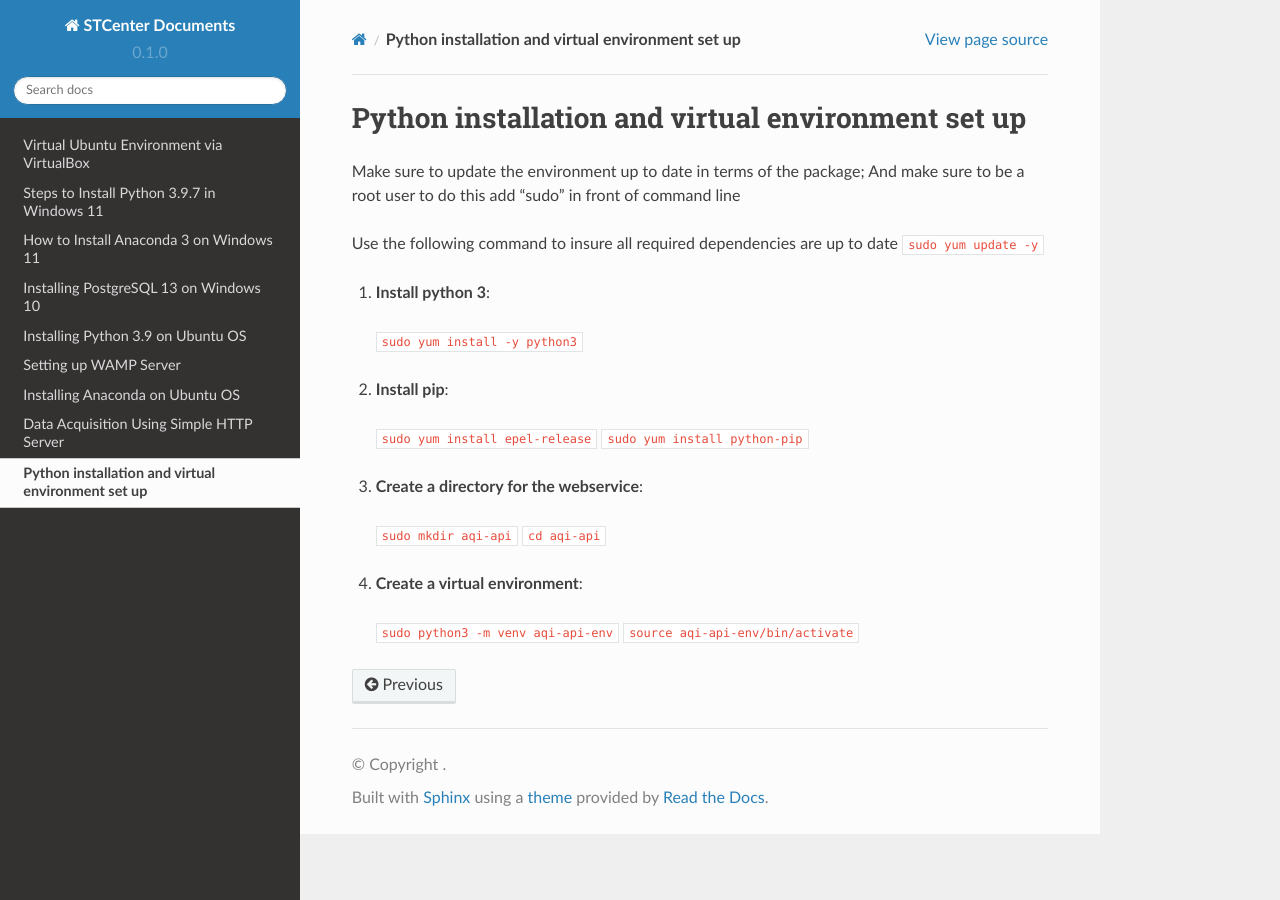
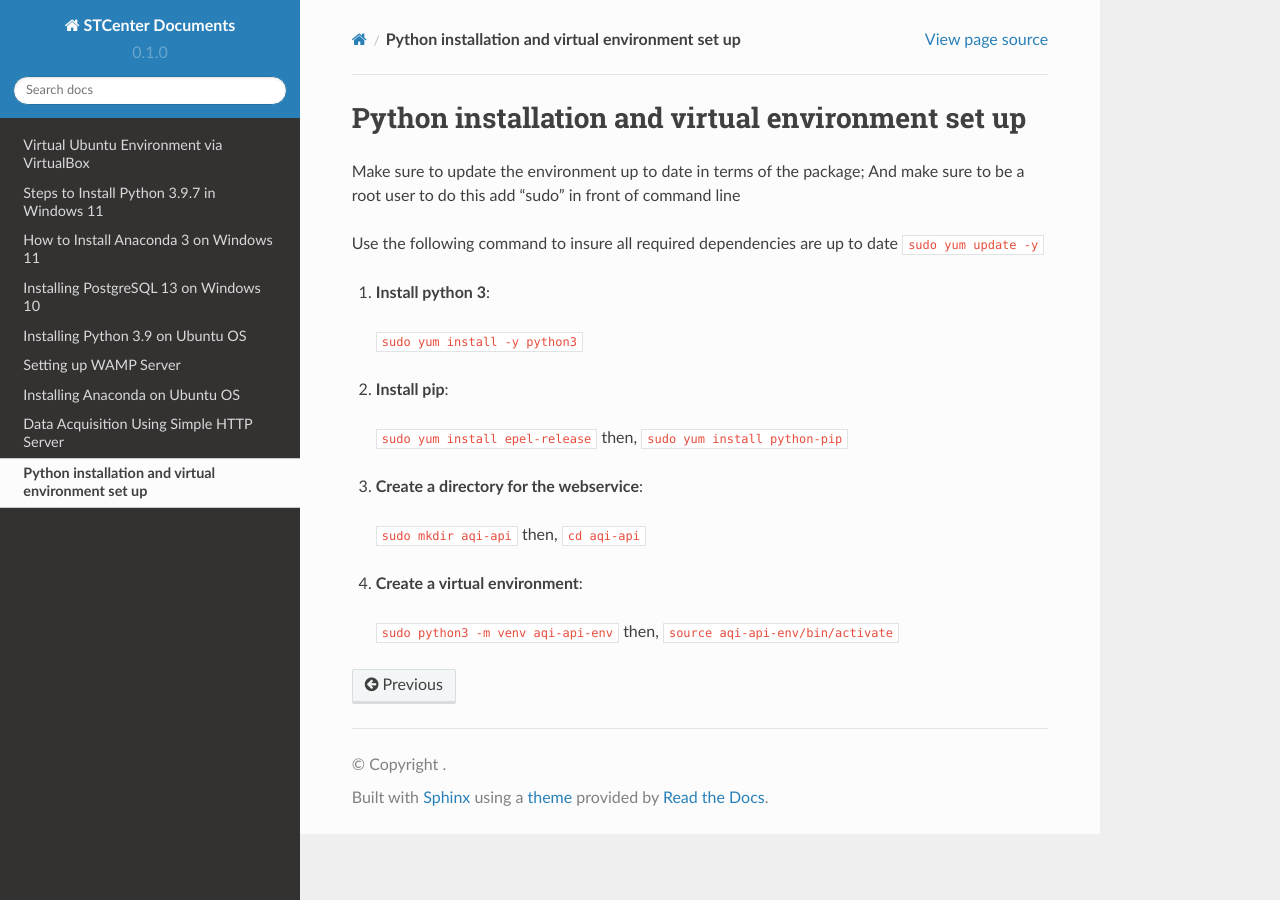
Before and after one commit to stccenter/STCenterDocs, a Sphinx documentation site: the page built from docs/source/Python-Installation-CentOS.rst, in a window 1280 px wide. Built offline with Sphinx 7.4.7 and the Read the Docs theme 2.0.0, drawn with Linux system fonts in a browser that asks for light colours.

Commit message:
Update Python-Installation-CentOS.rst

```diff
--- a/docs/source/Python-Installation-CentOS.rst
+++ b/docs/source/Python-Installation-CentOS.rst
@@ -13,15 +13,15 @@ Use the following command to insure all required dependencies are up to date
 
 2. **Install pip**::
 
-  ``sudo yum install epel-release``
+  ``sudo yum install epel-release`` then,
   ``sudo yum install python-pip``
 
 3. **Create a directory for the webservice**::
 
-  ``sudo mkdir aqi-api``
+  ``sudo mkdir aqi-api`` then,
   ``cd aqi-api``
 
 4. **Create a virtual environment**::
 
-  ``sudo python3 -m venv aqi-api-env``
+  ``sudo python3 -m venv aqi-api-env`` then,
   ``source aqi-api-env/bin/activate``
```
